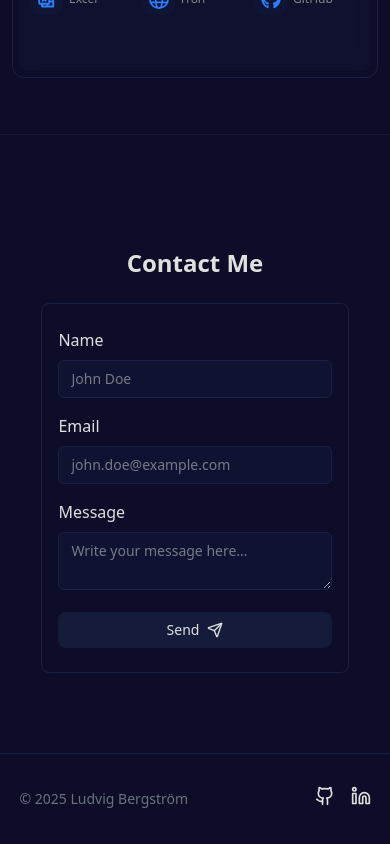
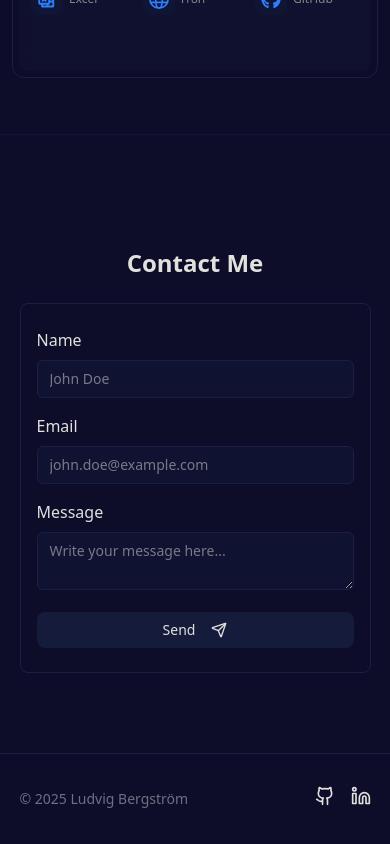
Before and after one commit to Berget1411/another-new-portfolio, a Next.js app: page / in a window 390 px wide. Shown: the part 7984-8828 px from the top of the page. Built offline with nearby package versions, Linux system fonts and the light colour scheme.

Commit message:
feat: add animations to contact and tech-stack sections

```diff
--- a/components/contact/contact-form.tsx
+++ b/components/contact/contact-form.tsx
@@ -7,6 +7,7 @@
 import { Send } from "lucide-react";
 import { TextArea } from "../ui/text-area";
 import { sendEmail } from "@/lib/api";
+import { motion } from "framer-motion";
 
 export function ContactForm() {
   const {
@@ -16,39 +17,76 @@
   } = useForm<ContactFormSchema>({
     resolver: zodResolver(contactFormSchema),
   });
+
   const onSubmit = async (data: ContactFormSchema) => {
     await sendEmail(data);
   };
+
+  // Animation variants for form elements
+  const formItemVariants = {
+    hidden: { opacity: 0, y: 10 },
+    visible: (i: number) => ({
+      opacity: 1,
+      y: 0,
+      transition: {
+        delay: i * 0.1,
+        duration: 0.4,
+        ease: [0.25, 0.25, 0, 1],
+      },
+    }),
+  };
+
   return (
-    <form
+    <motion.form
       onSubmit={handleSubmit(onSubmit)}
       className='max-w-lg mx-auto border border-background-tertiary rounded-lg px-4 py-6'
+      initial='hidden'
+      animate='visible'
+      variants={{
+        hidden: {},
+        visible: {
+          transition: {
+            staggerChildren: 0.1,
+            delayChildren: 0.1,
+          },
+        },
+      }}
     >
       <div className='grid grid-cols-1 md:grid-cols-2 gap-4 mb-4'>
+        <motion.div custom={0} variants={formItemVariants}>
           <Input
             label='Name'
             {...register("name")}
             error={errors.name?.message}
             placeholder='John Doe'
           />
+        </motion.div>
+
+        <motion.div custom={1} variants={formItemVariants}>
           <Input
             label='Email'
             {...register("email")}
             error={errors.email?.message}
             placeholder='john.doe@example.com'
           />
+        </motion.div>
       </div>
+
+      <motion.div custom={2} variants={formItemVariants}>
         <TextArea
           label='Message'
           {...register("message")}
           error={errors.message?.message}
           placeholder='Write your message here...'
         />
+      </motion.div>
 
+      <motion.div custom={3} variants={formItemVariants}>
         <Button type='submit' className='mt-4 w-full group'>
           Send
-        <Send className='w-4 h-4 ' />
+          <Send className='w-4 h-4 ml-2' />
         </Button>
-    </form>
+      </motion.div>
+    </motion.form>
   );
 }
--- a/components/contact/contact.tsx
+++ b/components/contact/contact.tsx
@@ -1,14 +1,51 @@
+"use client";
 import { ContactForm } from "./contact-form";
+import { motion } from "framer-motion";
 
 export function Contact() {
+  // Animation variants
+  const containerVariants = {
+    hidden: { opacity: 0 },
+    visible: {
+      opacity: 1,
+      transition: {
+        staggerChildren: 0.2,
+        delayChildren: 0.2,
+      },
+    },
+  };
+
+  const itemVariants = {
+    hidden: { y: 20, opacity: 0 },
+    visible: {
+      y: 0,
+      opacity: 1,
+      transition: {
+        duration: 0.5,
+        ease: [0.25, 0.25, 0, 1],
+      },
+    },
+  };
+
   return (
     <section className='main-container py-20' id='contact'>
-      <div className='flex flex-col  relative'>
-        <h2 className='text-2xl md:text-4xl font-bold mb-6 text-center '>
+      <motion.div
+        className='flex flex-col relative'
+        initial='hidden'
+        whileInView='visible'
+        viewport={{ once: true, margin: "-100px" }}
+        variants={containerVariants}
+      >
+        <motion.h2
+          className='text-2xl md:text-4xl font-bold mb-6 text-center'
+          variants={itemVariants}
+        >
           Contact Me
-        </h2>
-        <ContactForm />
-      </div>
+        </motion.h2>
+        <motion.div variants={itemVariants}>
+          <ContactForm />
+        </motion.div>
+      </motion.div>
     </section>
   );
 }
--- a/components/tech-stack/tech-grid-item.tsx
+++ b/components/tech-stack/tech-grid-item.tsx
@@ -19,7 +19,7 @@
   leftAligned = false,
 }: TechGridItemProps) {
   return (
-    <li className={`min-h-[12rem] md:min-h-[14rem] list-none ${area}`}>
+    <div className={`h-full min-h-[12rem] md:min-h-[14rem] ${area}`}>
       <div className='relative h-full rounded-xl border border-background-tertiary p-1.5 md:rounded-2xl md:p-2'>
         <GlowingEffect
           spread={40}
@@ -51,7 +51,7 @@
           </div>
         </div>
       </div>
-    </li>
+    </div>
   );
 }
 
--- a/components/tech-stack/tech-stack.tsx
+++ b/components/tech-stack/tech-stack.tsx
@@ -3,45 +3,106 @@
 import { techStack } from "@/assets/tech-stack";
 import { CgWebsite, CgServer } from "react-icons/cg";
 import { IoCodeSlash } from "react-icons/io5";
+import { motion } from "framer-motion";
 
 export function TechStack() {
+  // Animation variants
+  const containerVariants = {
+    hidden: { opacity: 0 },
+    visible: {
+      opacity: 1,
+      transition: {
+        staggerChildren: 0.2,
+        delayChildren: 0.2,
+      },
+    },
+  };
+
+  const itemVariants = {
+    hidden: { y: 20, opacity: 0 },
+    visible: {
+      y: 0,
+      opacity: 1,
+      transition: {
+        duration: 0.5,
+        ease: [0.25, 0.25, 0, 1],
+      },
+    },
+  };
+
   return (
     <section className='py-6 px-3 md:py-10 md:px-6' id='tech-stack'>
-      <div className='max-w-6xl mx-auto'>
-        <h2 className='text-2xl md:text-3xl font-bold mb-3 md:mb-4 text-center'>
+      <motion.div
+        className='max-w-6xl mx-auto'
+        initial='hidden'
+        whileInView='visible'
+        viewport={{ once: true, margin: "-100px" }}
+        variants={containerVariants}
+      >
+        <motion.h2
+          className='text-2xl md:text-3xl font-bold mb-3 md:mb-4 text-center'
+          variants={itemVariants}
+        >
           My Tech Stack
-        </h2>
-        <p className='text-text-secondary text-center max-w-2xl mx-auto mb-5 md:mb-8 text-sm md:text-base'>
+        </motion.h2>
+        <motion.p
+          className='text-text-secondary text-center max-w-2xl mx-auto mb-5 md:mb-8 text-sm md:text-base'
+          variants={itemVariants}
+        >
           Technologies and tools I use to bring ideas to life
-        </p>
+        </motion.p>
 
-        <ul className='grid grid-cols-1 gap-3 md:grid-cols-12 md:grid-rows-2 lg:gap-4'>
+        <motion.ul
+          className='grid grid-cols-1 gap-3 md:grid-cols-12 md:grid-rows-2 lg:gap-4'
+          variants={containerVariants}
+        >
           {/* Frontend */}
+          <motion.li
+            className='list-none h-full md:[grid-area:1/1/2/7] lg:[grid-area:1/1/2/7]'
+            variants={itemVariants}
+          >
+            <div className='h-full'>
               <TechGridItem
-            area='md:[grid-area:1/1/2/7] lg:[grid-area:1/1/2/7]'
+                area=''
                 title='Frontend'
                 technologies={techStack.frontend}
                 icon={<CgWebsite className='h-4 w-4 md:h-5 md:w-5' />}
               />
+            </div>
+          </motion.li>
 
           {/* Backend */}
+          <motion.li
+            className='list-none h-full md:[grid-area:1/7/2/13] lg:[grid-area:1/7/2/13]'
+            variants={itemVariants}
+          >
+            <div className='h-full'>
               <TechGridItem
-            area='md:[grid-area:1/7/2/13] lg:[grid-area:1/7/2/13]'
+                area=''
                 title='Backend'
                 technologies={techStack.backend}
                 icon={<CgServer className='h-4 w-4 md:h-5 md:w-5' />}
               />
+            </div>
+          </motion.li>
 
           {/* Other - full width with left-aligned content */}
+          <motion.li
+            className='list-none h-full md:[grid-area:2/1/3/13] lg:[grid-area:2/1/3/13]'
+            variants={itemVariants}
+          >
+            <div className='h-full'>
               <TechGridItem
-            area='md:[grid-area:2/1/3/13] lg:[grid-area:2/1/3/13]'
+                area=''
                 title='Other Tools'
                 technologies={techStack.other}
                 icon={<IoCodeSlash className='h-4 w-4 md:h-5 md:w-5' />}
                 leftAligned={true}
               />
-        </ul>
             </div>
+          </motion.li>
+        </motion.ul>
+      </motion.div>
     </section>
   );
 }
```
Lines whose indentation alone changed are shown as unchanged.
